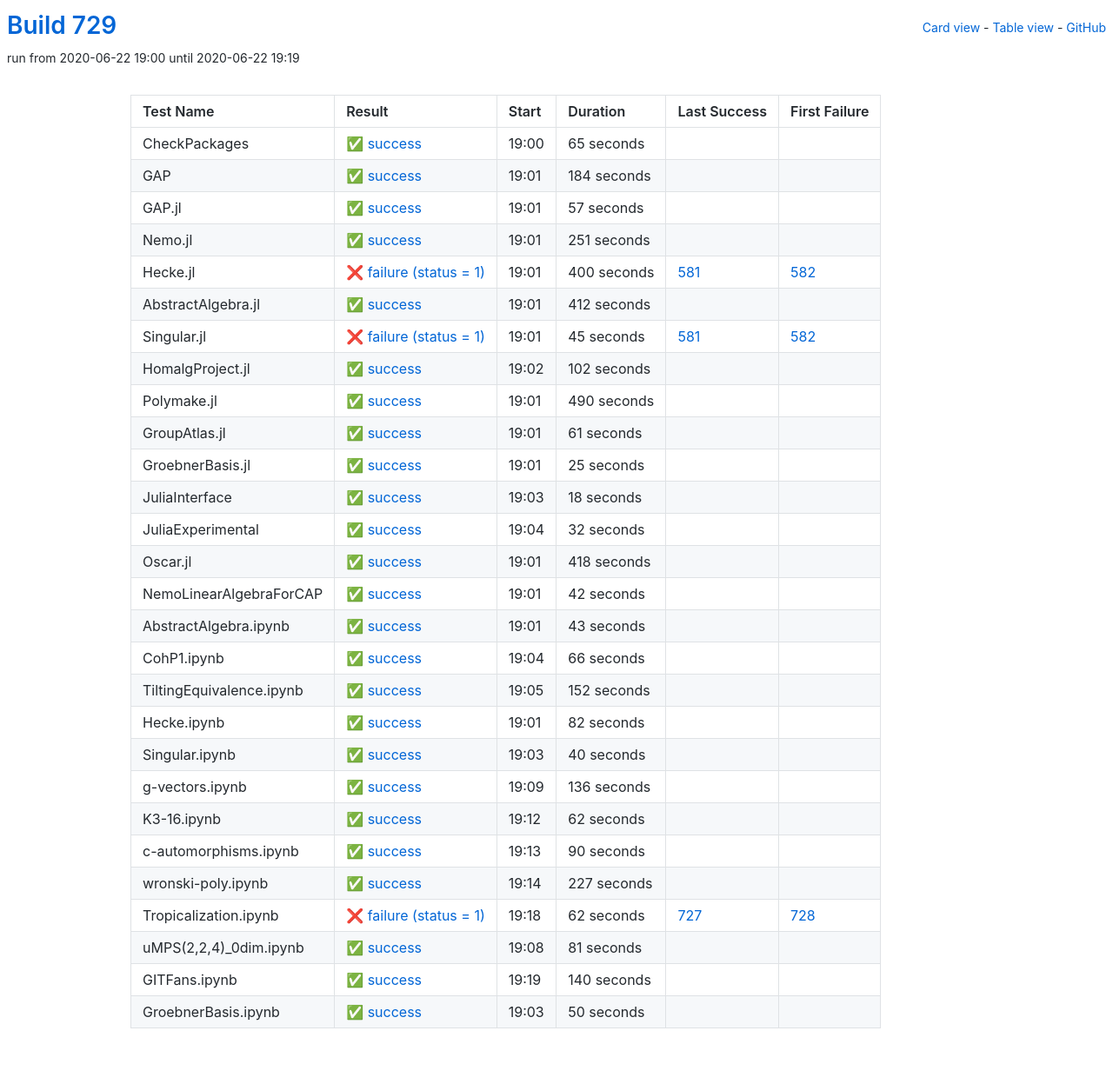
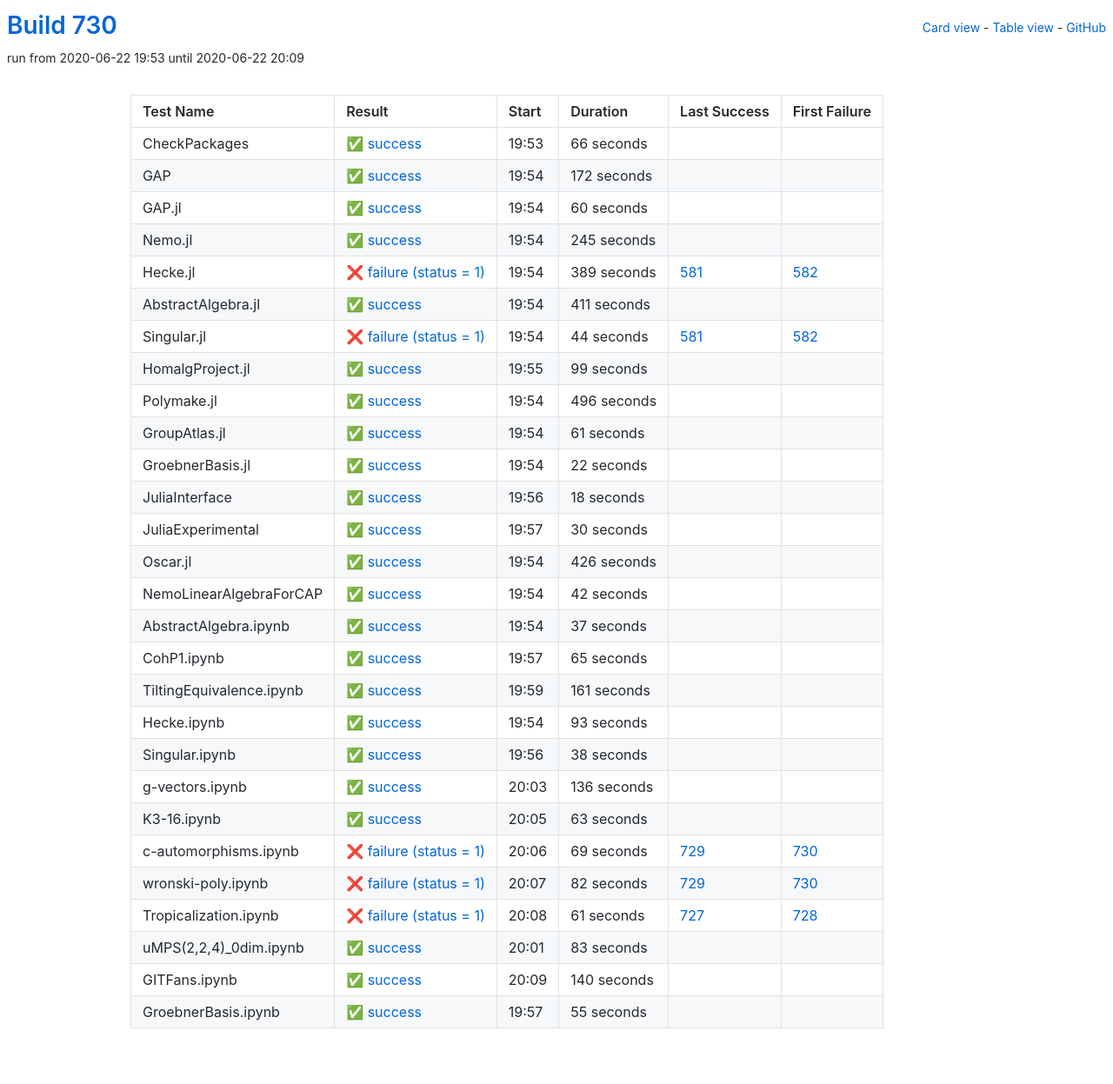
Before and after one commit to oscar-system/oscar-ci-status-1.4, a Jekyll site: the page built from table.html, in a window 1280 px wide. Shown: the whole page at 87% size. Built offline with Jekyll 4.4.1, drawn with Linux system fonts in a browser that asks for light colours.

Commit message:
Build #730

```diff
--- a/_data/ci.yml
+++ b/_data/ci.yml
@@ -1,6 +1,6 @@
 ---
-build: 729
-build_url: https://oscarci.mathematik.uni-kl.de/job/oscar-julia-1.4/729/
+build: 730
+build_url: https://oscarci.mathematik.uni-kl.de/job/oscar-julia-1.4/730/
 job: oscar-julia-1.4
 organization: oscar-system
 repo: oscar-ci-status-1.4
@@ -8,116 +8,116 @@ repourl: https://github.com/oscar-system/oscar-ci-status-1.4
 tests:
 - name: CheckPackages
   id: checkpackages
-  log: https://oscarci.mathematik.uni-kl.de/job/oscar-julia-1.4/729/artifact/logs/build-729/CheckPackages.log
-  start: 2020-06-22 19:00
+  log: https://oscarci.mathematik.uni-kl.de/job/oscar-julia-1.4/730/artifact/logs/build-730/CheckPackages.log
+  start: 2020-06-22 19:53
   success: true
   exitcode: 0
   status: success
-  duration: 65
+  duration: 66
   last_success: false
   last_success_url:
   first_failure: false
   first_failure_url:
 - name: GAP
   id: gap
-  log: https://oscarci.mathematik.uni-kl.de/job/oscar-julia-1.4/729/artifact/logs/build-729/GAP.log
-  start: 2020-06-22 19:01
+  log: https://oscarci.mathematik.uni-kl.de/job/oscar-julia-1.4/730/artifact/logs/build-730/GAP.log
+  start: 2020-06-22 19:54
   success: true
   exitcode: 0
   status: success
-  duration: 184
+  duration: 172
   last_success: false
   last_success_url:
   first_failure: false
   first_failure_url:
 - name: GAP.jl
   id: gap-jl
-  log: https://oscarci.mathematik.uni-kl.de/job/oscar-julia-1.4/729/artifact/logs/build-729/GAP.jl.log
-  start: 2020-06-22 19:01
+  log: https://oscarci.mathematik.uni-kl.de/job/oscar-julia-1.4/730/artifact/logs/build-730/GAP.jl.log
+  start: 2020-06-22 19:54
   success: true
   exitcode: 0
   status: success
-  duration: 57
+  duration: 60
   last_success: false
   last_success_url:
   first_failure: false
   first_failure_url:
 - name: Nemo.jl
   id: nemo-jl
-  log: https://oscarci.mathematik.uni-kl.de/job/oscar-julia-1.4/729/artifact/logs/build-729/Nemo.jl.log
-  start: 2020-06-22 19:01
+  log: https://oscarci.mathematik.uni-kl.de/job/oscar-julia-1.4/730/artifact/logs/build-730/Nemo.jl.log
+  start: 2020-06-22 19:54
   success: true
   exitcode: 0
   status: success
-  duration: 251
+  duration: 245
   last_success: false
   last_success_url:
   first_failure: false
   first_failure_url:
 - name: Hecke.jl
   id: hecke-jl
-  log: https://oscarci.mathematik.uni-kl.de/job/oscar-julia-1.4/729/artifact/logs/build-729/Hecke.jl.log
-  start: 2020-06-22 19:01
+  log: https://oscarci.mathematik.uni-kl.de/job/oscar-julia-1.4/730/artifact/logs/build-730/Hecke.jl.log
+  start: 2020-06-22 19:54
   success: false
   exitcode: 1
   status: failure
-  duration: 400
+  duration: 389
   last_success: 581
   last_success_url: https://oscarci.mathematik.uni-kl.de/job/oscar-julia-1.4/581/
   first_failure: 582
   first_failure_url: https://oscarci.mathematik.uni-kl.de/job/oscar-julia-1.4/582/
 - name: AbstractAlgebra.jl
   id: abstractalgebra-jl
-  log: https://oscarci.mathematik.uni-kl.de/job/oscar-julia-1.4/729/artifact/logs/build-729/AbstractAlgebra.jl.log
-  start: 2020-06-22 19:01
+  log: https://oscarci.mathematik.uni-kl.de/job/oscar-julia-1.4/730/artifact/logs/build-730/AbstractAlgebra.jl.log
+  start: 2020-06-22 19:54
   success: true
   exitcode: 0
   status: success
-  duration: 412
+  duration: 411
   last_success: false
   last_success_url:
   first_failure: false
   first_failure_url:
 - name: Singular.jl
   id: singular-jl
-  log: https://oscarci.mathematik.uni-kl.de/job/oscar-julia-1.4/729/artifact/logs/build-729/Singular.jl.log
-  start: 2020-06-22 19:01
+  log: https://oscarci.mathematik.uni-kl.de/job/oscar-julia-1.4/730/artifact/logs/build-730/Singular.jl.log
+  start: 2020-06-22 19:54
   success: false
   exitcode: 1
   status: failure
-  duration: 45
+  duration: 44
   last_success: 581
   last_success_url: https://oscarci.mathematik.uni-kl.de/job/oscar-julia-1.4/581/
   first_failure: 582
   first_failure_url: https://oscarci.mathematik.uni-kl.de/job/oscar-julia-1.4/582/
 - name: HomalgProject.jl
   id: homalgproject-jl
-  log: https://oscarci.mathematik.uni-kl.de/job/oscar-julia-1.4/729/artifact/logs/build-729/HomalgProject.jl.log
-  start: 2020-06-22 19:02
+  log: https://oscarci.mathematik.uni-kl.de/job/oscar-julia-1.4/730/artifact/logs/build-730/HomalgProject.jl.log
+  start: 2020-06-22 19:55
   success: true
   exitcode: 0
   status: success
-  duration: 102
+  duration: 99
   last_success: false
   last_success_url:
   first_failure: false
   first_failure_url:
 - name: Polymake.jl
   id: polymake-jl
-  log: https://oscarci.mathematik.uni-kl.de/job/oscar-julia-1.4/729/artifact/logs/build-729/Polymake.jl.log
-  start: 2020-06-22 19:01
+  log: https://oscarci.mathematik.uni-kl.de/job/oscar-julia-1.4/730/artifact/logs/build-730/Polymake.jl.log
+  start: 2020-06-22 19:54
   success: true
   exitcode: 0
   status: success
-  duration: 490
+  duration: 496
   last_success: false
   last_success_url:
   first_failure: false
   first_failure_url:
 - name: GroupAtlas.jl
   id: groupatlas-jl
-  log: https://oscarci.mathematik.uni-kl.de/job/oscar-julia-1.4/729/artifact/logs/build-729/GroupAtlas.jl.log
-  start: 2020-06-22 19:01
+  log: https://oscarci.mathematik.uni-kl.de/job/oscar-julia-1.4/730/artifact/logs/build-730/GroupAtlas.jl.log
+  start: 2020-06-22 19:54
   success: true
   exitcode: 0
   status: success
@@ -128,20 +128,20 @@ tests:
   first_failure_url:
 - name: GroebnerBasis.jl
   id: groebnerbasis-jl
-  log: https://oscarci.mathematik.uni-kl.de/job/oscar-julia-1.4/729/artifact/logs/build-729/GroebnerBasis.jl.log
-  start: 2020-06-22 19:01
+  log: https://oscarci.mathematik.uni-kl.de/job/oscar-julia-1.4/730/artifact/logs/build-730/GroebnerBasis.jl.log
+  start: 2020-06-22 19:54
   success: true
   exitcode: 0
   status: success
-  duration: 25
+  duration: 22
   last_success: false
   last_success_url:
   first_failure: false
   first_failure_url:
 - name: JuliaInterface
   id: juliainterface
-  log: https://oscarci.mathematik.uni-kl.de/job/oscar-julia-1.4/729/artifact/logs/build-729/JuliaInterface.log
-  start: 2020-06-22 19:03
+  log: https://oscarci.mathematik.uni-kl.de/job/oscar-julia-1.4/730/artifact/logs/build-730/JuliaInterface.log
+  start: 2020-06-22 19:56
   success: true
   exitcode: 0
   status: success
@@ -152,32 +152,32 @@ tests:
   first_failure_url:
 - name: JuliaExperimental
   id: juliaexperimental
-  log: https://oscarci.mathematik.uni-kl.de/job/oscar-julia-1.4/729/artifact/logs/build-729/JuliaExperimental.log
-  start: 2020-06-22 19:04
+  log: https://oscarci.mathematik.uni-kl.de/job/oscar-julia-1.4/730/artifact/logs/build-730/JuliaExperimental.log
+  start: 2020-06-22 19:57
   success: true
   exitcode: 0
   status: success
-  duration: 32
+  duration: 30
   last_success: false
   last_success_url:
   first_failure: false
   first_failure_url:
 - name: Oscar.jl
   id: oscar-jl
-  log: https://oscarci.mathematik.uni-kl.de/job/oscar-julia-1.4/729/artifact/logs/build-729/Oscar.jl.log
-  start: 2020-06-22 19:01
+  log: https://oscarci.mathematik.uni-kl.de/job/oscar-julia-1.4/730/artifact/logs/build-730/Oscar.jl.log
+  start: 2020-06-22 19:54
   success: true
   exitcode: 0
   status: success
-  duration: 418
+  duration: 426
   last_success: false
   last_success_url:
   first_failure: false
   first_failure_url:
 - name: NemoLinearAlgebraForCAP
   id: nemolinearalgebraforcap
-  log: https://oscarci.mathematik.uni-kl.de/job/oscar-julia-1.4/729/artifact/logs/build-729/NemoLinearAlgebraForCAP.log
-  start: 2020-06-22 19:01
+  log: https://oscarci.mathematik.uni-kl.de/job/oscar-julia-1.4/730/artifact/logs/build-730/NemoLinearAlgebraForCAP.log
+  start: 2020-06-22 19:54
   success: true
   exitcode: 0
   status: success
@@ -188,68 +188,68 @@ tests:
   first_failure_url:
 - name: AbstractAlgebra.ipynb
   id: abstractalgebra-ipynb
-  log: https://oscarci.mathematik.uni-kl.de/job/oscar-julia-1.4/729/artifact/logs/build-729/AbstractAlgebra.ipynb.log
-  start: 2020-06-22 19:01
+  log: https://oscarci.mathematik.uni-kl.de/job/oscar-julia-1.4/730/artifact/logs/build-730/AbstractAlgebra.ipynb.log
+  start: 2020-06-22 19:54
   success: true
   exitcode: 0
   status: success
-  duration: 43
+  duration: 37
   last_success: false
   last_success_url:
   first_failure: false
   first_failure_url:
 - name: CohP1.ipynb
   id: cohp1-ipynb
-  log: https://oscarci.mathematik.uni-kl.de/job/oscar-julia-1.4/729/artifact/logs/build-729/CohP1.ipynb.log
-  start: 2020-06-22 19:04
+  log: https://oscarci.mathematik.uni-kl.de/job/oscar-julia-1.4/730/artifact/logs/build-730/CohP1.ipynb.log
+  start: 2020-06-22 19:57
   success: true
   exitcode: 0
   status: success
-  duration: 66
+  duration: 65
   last_success: false
   last_success_url:
   first_failure: false
   first_failure_url:
 - name: TiltingEquivalence.ipynb
   id: tiltingequivalence-ipynb
-  log: https://oscarci.mathematik.uni-kl.de/job/oscar-julia-1.4/729/artifact/logs/build-729/TiltingEquivalence.ipynb.log
-  start: 2020-06-22 19:05
+  log: https://oscarci.mathematik.uni-kl.de/job/oscar-julia-1.4/730/artifact/logs/build-730/TiltingEquivalence.ipynb.log
+  start: 2020-06-22 19:59
   success: true
   exitcode: 0
   status: success
-  duration: 152
+  duration: 161
   last_success: false
   last_success_url:
   first_failure: false
   first_failure_url:
 - name: Hecke.ipynb
   id: hecke-ipynb
-  log: https://oscarci.mathematik.uni-kl.de/job/oscar-julia-1.4/729/artifact/logs/build-729/Hecke.ipynb.log
-  start: 2020-06-22 19:01
+  log: https://oscarci.mathematik.uni-kl.de/job/oscar-julia-1.4/730/artifact/logs/build-730/Hecke.ipynb.log
+  start: 2020-06-22 19:54
   success: true
   exitcode: 0
   status: success
-  duration: 82
+  duration: 93
   last_success: false
   last_success_url:
   first_failure: false
   first_failure_url:
 - name: Singular.ipynb
   id: singular-ipynb
-  log: https://oscarci.mathematik.uni-kl.de/job/oscar-julia-1.4/729/artifact/logs/build-729/Singular.ipynb.log
-  start: 2020-06-22 19:03
+  log: https://oscarci.mathematik.uni-kl.de/job/oscar-julia-1.4/730/artifact/logs/build-730/Singular.ipynb.log
+  start: 2020-06-22 19:56
   success: true
   exitcode: 0
   status: success
-  duration: 40
+  duration: 38
   last_success: false
   last_success_url:
   first_failure: false
   first_failure_url:
 - name: g-vectors.ipynb
   id: g-vectors-ipynb
-  log: https://oscarci.mathematik.uni-kl.de/job/oscar-julia-1.4/729/artifact/logs/build-729/g-vectors.ipynb.log
-  start: 2020-06-22 19:09
+  log: https://oscarci.mathematik.uni-kl.de/job/oscar-julia-1.4/730/artifact/logs/build-730/g-vectors.ipynb.log
+  start: 2020-06-22 20:03
   success: true
   exitcode: 0
   status: success
@@ -260,68 +260,68 @@ tests:
   first_failure_url:
 - name: K3-16.ipynb
   id: k3-16-ipynb
-  log: https://oscarci.mathematik.uni-kl.de/job/oscar-julia-1.4/729/artifact/logs/build-729/K3-16.ipynb.log
-  start: 2020-06-22 19:12
+  log: https://oscarci.mathematik.uni-kl.de/job/oscar-julia-1.4/730/artifact/logs/build-730/K3-16.ipynb.log
+  start: 2020-06-22 20:05
   success: true
   exitcode: 0
   status: success
-  duration: 62
+  duration: 63
   last_success: false
   last_success_url:
   first_failure: false
   first_failure_url:
 - name: c-automorphisms.ipynb
   id: c-automorphisms-ipynb
-  log: https://oscarci.mathematik.uni-kl.de/job/oscar-julia-1.4/729/artifact/logs/build-729/c-automorphisms.ipynb.log
-  start: 2020-06-22 19:13
-  success: true
-  exitcode: 0
-  status: success
-  duration: 90
-  last_success: false
-  last_success_url:
-  first_failure: false
-  first_failure_url:
-- name: wronski-poly.ipynb
-  id: wronski-poly-ipynb
-  log: https://oscarci.mathematik.uni-kl.de/job/oscar-julia-1.4/729/artifact/logs/build-729/wronski-poly.ipynb.log
-  start: 2020-06-22 19:14
-  success: true
-  exitcode: 0
-  status: success
-  duration: 227
-  last_success: false
-  last_success_url:
-  first_failure: false
-  first_failure_url:
-- name: Tropicalization.ipynb
-  id: tropicalization-ipynb
-  log: https://oscarci.mathematik.uni-kl.de/job/oscar-julia-1.4/729/artifact/logs/build-729/Tropicalization.ipynb.log
-  start: 2020-06-22 19:18
+  log: https://oscarci.mathematik.uni-kl.de/job/oscar-julia-1.4/730/artifact/logs/build-730/c-automorphisms.ipynb.log
+  start: 2020-06-22 20:06
   success: false
   exitcode: 1
   status: failure
-  duration: 62
+  duration: 69
+  last_success: 729
+  last_success_url: https://oscarci.mathematik.uni-kl.de/job/oscar-julia-1.4/729/
+  first_failure: 730
+  first_failure_url: https://oscarci.mathematik.uni-kl.de/job/oscar-julia-1.4/730/
+- name: wronski-poly.ipynb
+  id: wronski-poly-ipynb
+  log: https://oscarci.mathematik.uni-kl.de/job/oscar-julia-1.4/730/artifact/logs/build-730/wronski-poly.ipynb.log
+  start: 2020-06-22 20:07
+  success: false
+  exitcode: 1
+  status: failure
+  duration: 82
+  last_success: 729
+  last_success_url: https://oscarci.mathematik.uni-kl.de/job/oscar-julia-1.4/729/
+  first_failure: 730
+  first_failure_url: https://oscarci.mathematik.uni-kl.de/job/oscar-julia-1.4/730/
+- name: Tropicalization.ipynb
+  id: tropicalization-ipynb
+  log: https://oscarci.mathematik.uni-kl.de/job/oscar-julia-1.4/730/artifact/logs/build-730/Tropicalization.ipynb.log
+  start: 2020-06-22 20:08
+  success: false
+  exitcode: 1
+  status: failure
+  duration: 61
   last_success: 727
   last_success_url: https://oscarci.mathematik.uni-kl.de/job/oscar-julia-1.4/727/
   first_failure: 728
   first_failure_url: https://oscarci.mathematik.uni-kl.de/job/oscar-julia-1.4/728/
 - name: uMPS(2,2,4)_0dim.ipynb
   id: umps-2-2-4-0dim-ipynb
-  log: https://oscarci.mathematik.uni-kl.de/job/oscar-julia-1.4/729/artifact/logs/build-729/uMPS-2-2-4-_0dim.ipynb.log
-  start: 2020-06-22 19:08
+  log: https://oscarci.mathematik.uni-kl.de/job/oscar-julia-1.4/730/artifact/logs/build-730/uMPS-2-2-4-_0dim.ipynb.log
+  start: 2020-06-22 20:01
   success: true
   exitcode: 0
   status: success
-  duration: 81
+  duration: 83
   last_success: false
   last_success_url:
   first_failure: false
   first_failure_url:
 - name: GITFans.ipynb
   id: gitfans-ipynb
-  log: https://oscarci.mathematik.uni-kl.de/job/oscar-julia-1.4/729/artifact/logs/build-729/GITFans.ipynb.log
-  start: 2020-06-22 19:19
+  log: https://oscarci.mathematik.uni-kl.de/job/oscar-julia-1.4/730/artifact/logs/build-730/GITFans.ipynb.log
+  start: 2020-06-22 20:09
   success: true
   exitcode: 0
   status: success
@@ -332,12 +332,12 @@ tests:
   first_failure_url:
 - name: GroebnerBasis.ipynb
   id: groebnerbasis-ipynb
-  log: https://oscarci.mathematik.uni-kl.de/job/oscar-julia-1.4/729/artifact/logs/build-729/GroebnerBasis.ipynb.log
-  start: 2020-06-22 19:03
+  log: https://oscarci.mathematik.uni-kl.de/job/oscar-julia-1.4/730/artifact/logs/build-730/GroebnerBasis.ipynb.log
+  start: 2020-06-22 19:57
   success: true
   exitcode: 0
   status: success
-  duration: 50
+  duration: 55
   last_success: false
   last_success_url:
   first_failure: false
```
Also changed, not shown: README.md.
